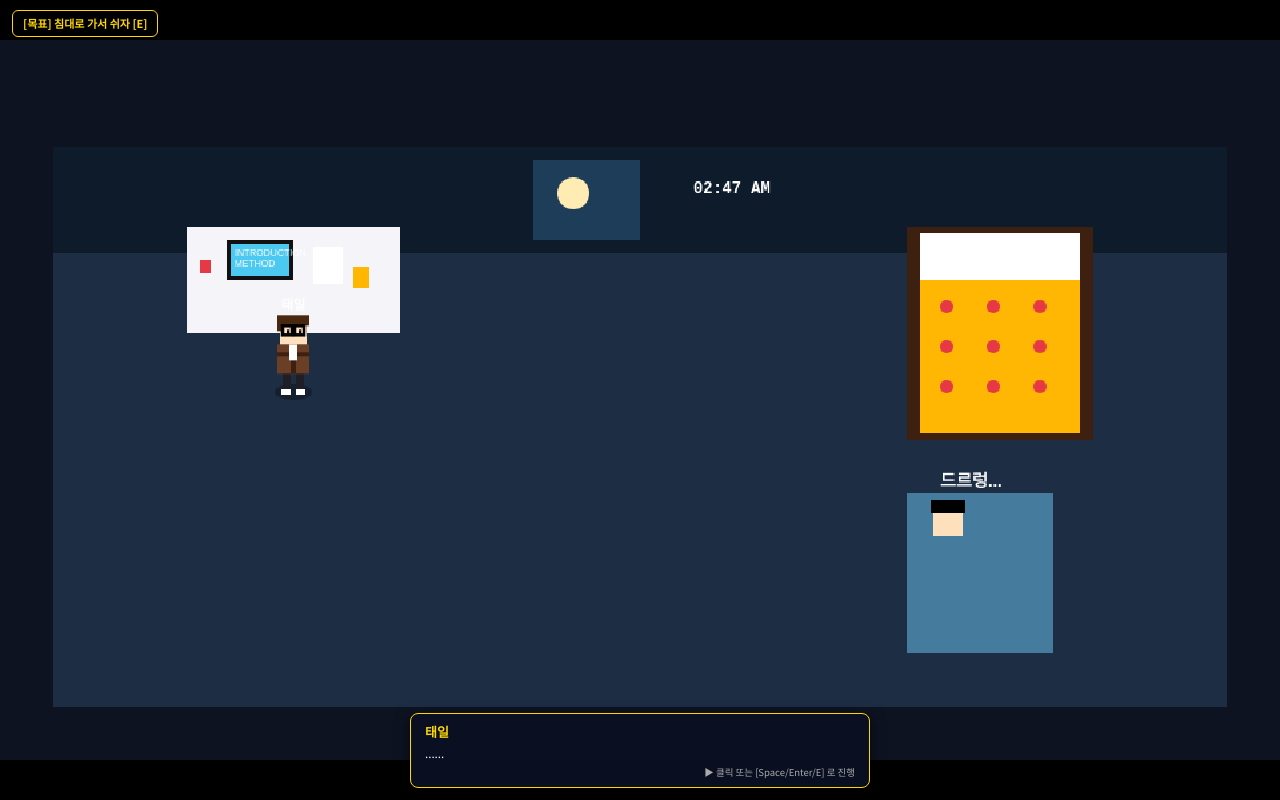
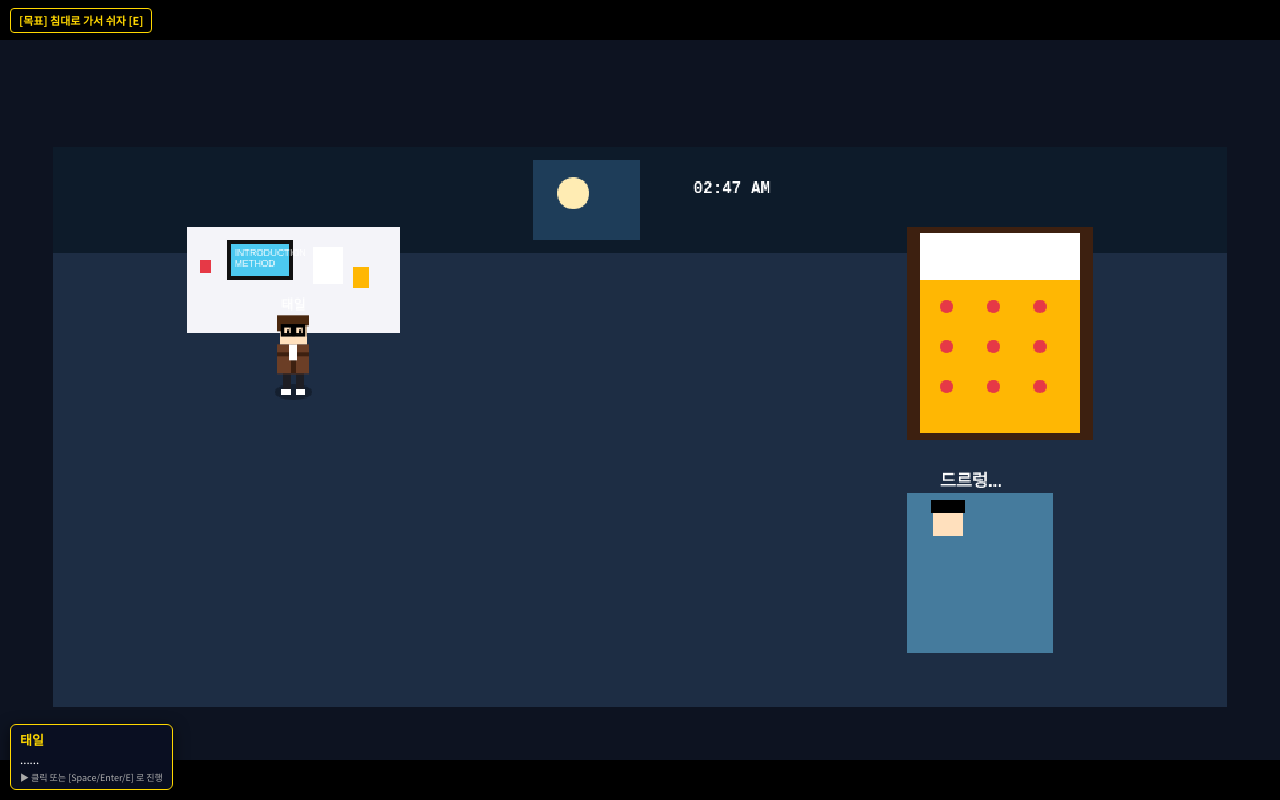
Before and after one commit to Shunamo/taeilgame, a Next.js app: page / in a window 1280 px wide. Both pictures are taken after a click on the button "START (게임 시작)". Built offline with nearby package versions, Linux system fonts and the light colour scheme.

Commit message:
Reposition dialogue box to bottom-left with compact padding and container sizing

```diff
--- a/src/components/game2d/Game2D.tsx
+++ b/src/components/game2d/Game2D.tsx
@@ -3546,17 +3546,17 @@ export function Game2D() {
         }}
       />
 
-      {/* OBJECTIVE BANNER (COMPACT 50% SCALE) */}
+      {/* OBJECTIVE BANNER (COMPACT) */}
       {objective && scene !== 'TITLE' && scene !== 'END_SCREEN' && scene !== 'COOKIE' && (
         <div
           style={{
             position: 'absolute',
-            top: 10,
-            left: 12,
-            background: 'rgba(0, 0, 0, 0.82)',
+            top: 8,
+            left: 10,
+            background: 'rgba(0, 0, 0, 0.85)',
             color: '#ffd700',
-            padding: '4px 10px',
-            borderRadius: '6px',
+            padding: '3px 8px',
+            borderRadius: '4px',
             border: '1px solid #ffd700',
             fontSize: '11px',
             fontWeight: 'bold',
@@ -3567,22 +3567,22 @@ export function Game2D() {
         </div>
       )}
 
-      {/* STATUS ANIM TOAST (COMPACT 50% SCALE) */}
+      {/* STATUS ANIM TOAST (COMPACT) */}
       {statusAnimation && (
         <div
           style={{
             position: 'absolute',
-            top: 42,
-            left: 12,
+            top: 34,
+            left: 10,
             background: 'rgba(10, 20, 40, 0.88)',
             color: '#4cc9f0',
-            padding: '4px 10px',
-            borderRadius: '6px',
+            padding: '3px 8px',
+            borderRadius: '4px',
             border: '1px solid #4cc9f0',
             fontSize: '10px',
             zIndex: 90,
             display: 'flex',
-            gap: '8px',
+            gap: '6px',
           }}
         >
           <div>피로도: {statusAnimation.fatigue}</div>
@@ -3613,32 +3613,32 @@ export function Game2D() {
         </button>
       )}
 
-      {/* DIALOGUE BOX (COMPACT 50% SCALE) */}
+      {/* DIALOGUE BOX (COMPACT BOTTOM-LEFT) */}
       {dialogue && (
         <div
           onClick={advanceDialogue}
           style={{
             position: 'absolute',
-            bottom: 12,
-            width: '85%',
-            maxWidth: '460px',
+            bottom: 10,
+            left: 10,
+            maxWidth: '340px',
             background: 'rgba(10, 15, 35, 0.94)',
             border: '1.5px solid #ffd700',
-            borderRadius: '8px',
-            padding: '8px 14px',
+            borderRadius: '6px',
+            padding: '5px 9px',
             color: '#ffffff',
             cursor: 'pointer',
             zIndex: 110,
             boxShadow: '0 4px 15px rgba(0,0,0,0.6)',
           }}
         >
-          <div style={{ color: '#ffd700', fontWeight: 'bold', fontSize: '13px', marginBottom: '3px' }}>
+          <div style={{ color: '#ffd700', fontWeight: 'bold', fontSize: '13px', marginBottom: '2px' }}>
             {dialogue[dialogueIndex]?.speaker}
           </div>
-          <div style={{ fontSize: '11.5px', lineHeight: '1.4' }}>
+          <div style={{ fontSize: '11.5px', lineHeight: '1.35' }}>
             {dialogue[dialogueIndex]?.text}
           </div>
-          <div style={{ textAlign: 'right', fontSize: '9.5px', color: '#aaa', marginTop: '4px' }}>
+          <div style={{ textAlign: 'right', fontSize: '9px', color: '#aaa', marginTop: '3px' }}>
             ▶ 클릭 또는 [Space/Enter/E] 로 진행
           </div>
         </div>
```
